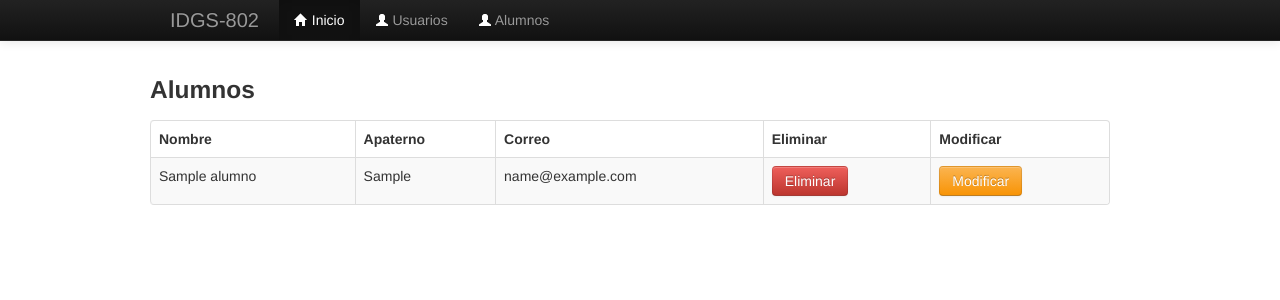
After one commit to IDGS-802-21000370/Flask_BD_IDGS802, a Flask app: page /ABC_Completo in a window 1280 px wide. The commit adds this page. Shown: the top 300 px of the page. Run offline with Flask 3, Linux system fonts and the light colour scheme; tables that the repository leaves empty hold one stand-in row (values such as "Sample post"); some libraries are stand-ins or nearby versions.

Commit message:
YASM 26 de febrero de 2024 ABC hasta tabla

```diff
--- a/forms.py
+++ b/forms.py
@@ -8,3 +8,9 @@ class UserForm(Form):
     email = EmailField("correo", [validators.Email(message="valor no valido")])
     apaterno = StringField("apaterno")
     edad=IntegerField('edad', [validators.number_range(min=1, max=20, message="valor no valido")])
+
+class UserForm2(Form):
+    id =IntegerField("id")
+    nombre = StringField("nombre",[validators.DataRequired(message='el campo es requerido'), validators.Length(min=4,max=10,message='ingresa nombre valido')])
+    apaterno = StringField("apaterno")
+    email=EmailField('correo',[validators.Email(message='Ingrese un correo valido')])
--- a/main.py
+++ b/main.py
@@ -3,13 +3,13 @@ import forms
 from flask_wtf.csrf import CSRFProtect
 from config import DevelopmentConfig
 from flask import flash
-from models import db
+from models import Alumnos, db
 app = Flask(__name__)
 app.config.from_object(DevelopmentConfig)
 csrf=CSRFProtect()
 
 @app.route("/")
-def index():
+def principal():
     return render_template("layout2.html")
 
 
@@ -30,6 +30,25 @@ def alumnos():
         print("apaterno: {}".format(apaterno))
     return render_template("alumnos.html", form=alum_form, nom=nom, apaterno=apaterno,correo=correo)
 
+@app.route("/index", methods=["GET", "POST"])
+def index():
+    alum_form=forms.UserForm2(request.form)
+    if request.method=="POST":
+        alum=Alumnos(nombre=alum_form.nombre.data,
+                     apaterno=alum_form.apaterno.data,
+                     email=alum_form.email.data)
+        #insert into alumnos values()
+        db.session.add(alum)
+        db.session.commit()
+    return render_template("index.html", form=alum_form)
+
+@app.route("/ABC_Completo", methods=["GET", "POST"])
+def ABCompleto():
+    alum_form=forms.UserForm2(request.form)
+    alumno=Alumnos.query.all()
+
+    return render_template("ABC_Completo.html", alumno=alumno)
+
 @app.errorhandler(404)
 def page_not_found(e):
     return render_template("404.html"),404
--- /dev/null
+++ b/templates/ABC_Completo.html
@@ -0,0 +1,33 @@
+{% extends 'layout2.html' %}
+    {%from "_macros.html" import input_Form%}
+{%block content%}
+
+<div class="container">
+    <div class="row">
+
+        <h3>Alumnos</h3>
+        <table class="table table-striped table-bordered">
+            <thead>
+                <tr>
+                    <th>Nombre</th>
+                    <th>Apaterno</th>
+                    <th>Correo</th>
+                    <th>Eliminar</th>
+                    <th>Modificar</th>
+                </tr>
+            </thead>
+            <tbody>
+                {%for alum in alumno%}
+                <tr>
+                    <td>{{alum.nombre}}</td>
+                    <td>{{alum.apaterno}}</td>
+                    <td>{{alum.email}}</td>
+                    <td><a href="eliminar.html?id={{alum.id}}" class="btn btn-danger">Eliminar</a></td>
+                    <td><a href="modificar.html?id={{alum.id}}" class="btn btn-warning">Modificar</a></td>
+                </tr>
+                {%endfor%}
+            </tbody>
+        </table>
+    </div>
+</div>
+{%endblock%}
```
Also changed, not shown: templates/index.html (+24 -4 lines).
